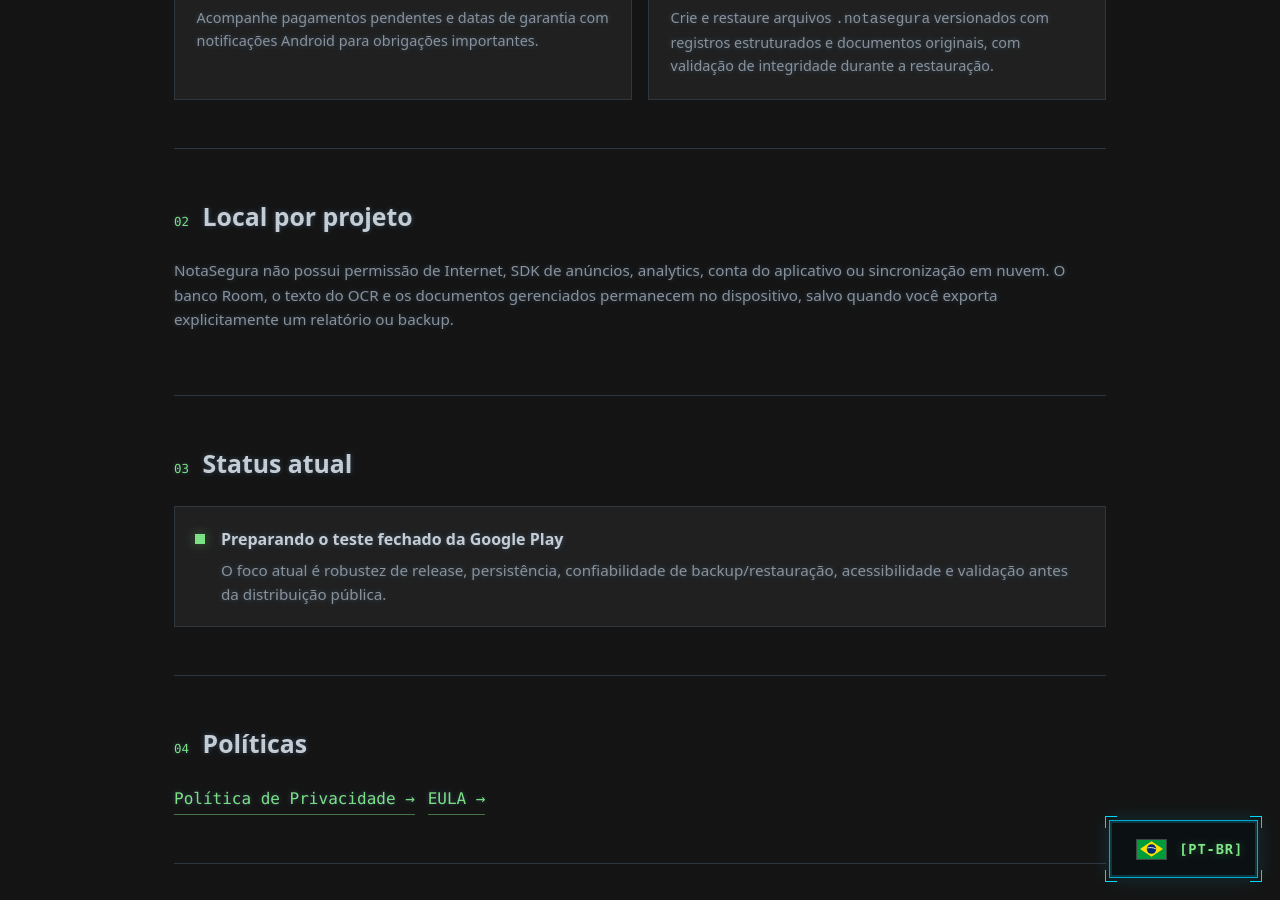
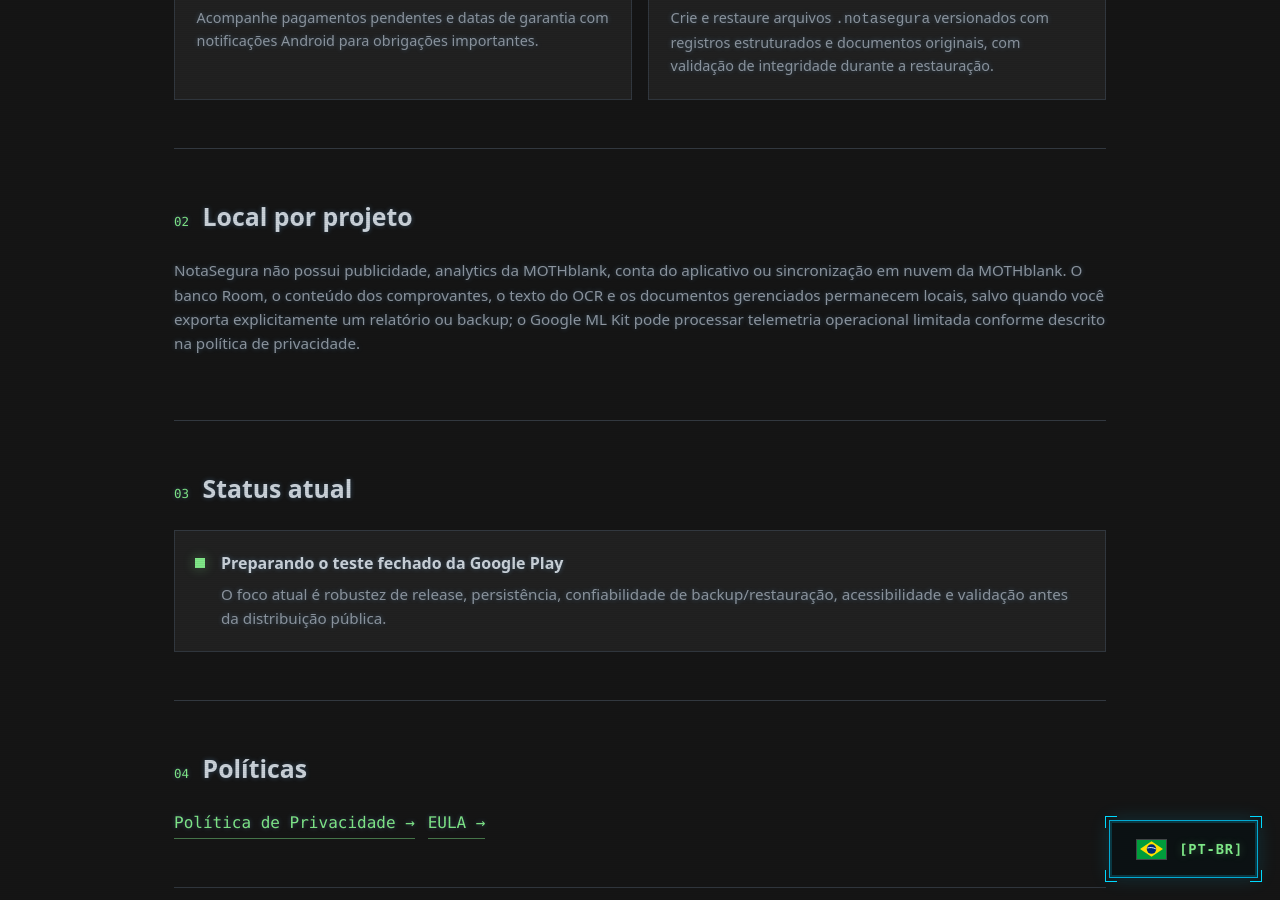
Before and after one commit to MOTHblank/mothblank.github.io, a Jekyll site: the page built from pt-BR/notasegura.html, in a window 1280 px wide and 900 px high, scrolled down 1136 px. Built offline with Jekyll 4.4.1, drawn with Linux system fonts in a browser that asks for light colours.

Commit message:
Esclarecer descrição local-first do NotaSegura

```diff
--- a/pt-BR/notasegura.html
+++ b/pt-BR/notasegura.html
@@ -43,7 +43,7 @@
 
 <section class="product-section">
     <div class="section-heading nota-heading"><span>02</span><h2>Local por projeto</h2></div>
-    <p>NotaSegura não possui permissão de Internet, SDK de anúncios, analytics, conta do aplicativo ou sincronização em nuvem. O banco Room, o texto do OCR e os documentos gerenciados permanecem no dispositivo, salvo quando você exporta explicitamente um relatório ou backup.</p>
+    <p>NotaSegura não possui publicidade, analytics da MOTHblank, conta do aplicativo ou sincronização em nuvem da MOTHblank. O banco Room, o conteúdo dos comprovantes, o texto do OCR e os documentos gerenciados permanecem locais, salvo quando você exporta explicitamente um relatório ou backup; o Google ML Kit pode processar telemetria operacional limitada conforme descrito na política de privacidade.</p>
 </section>
 
 <section class="product-section product-status">
```
